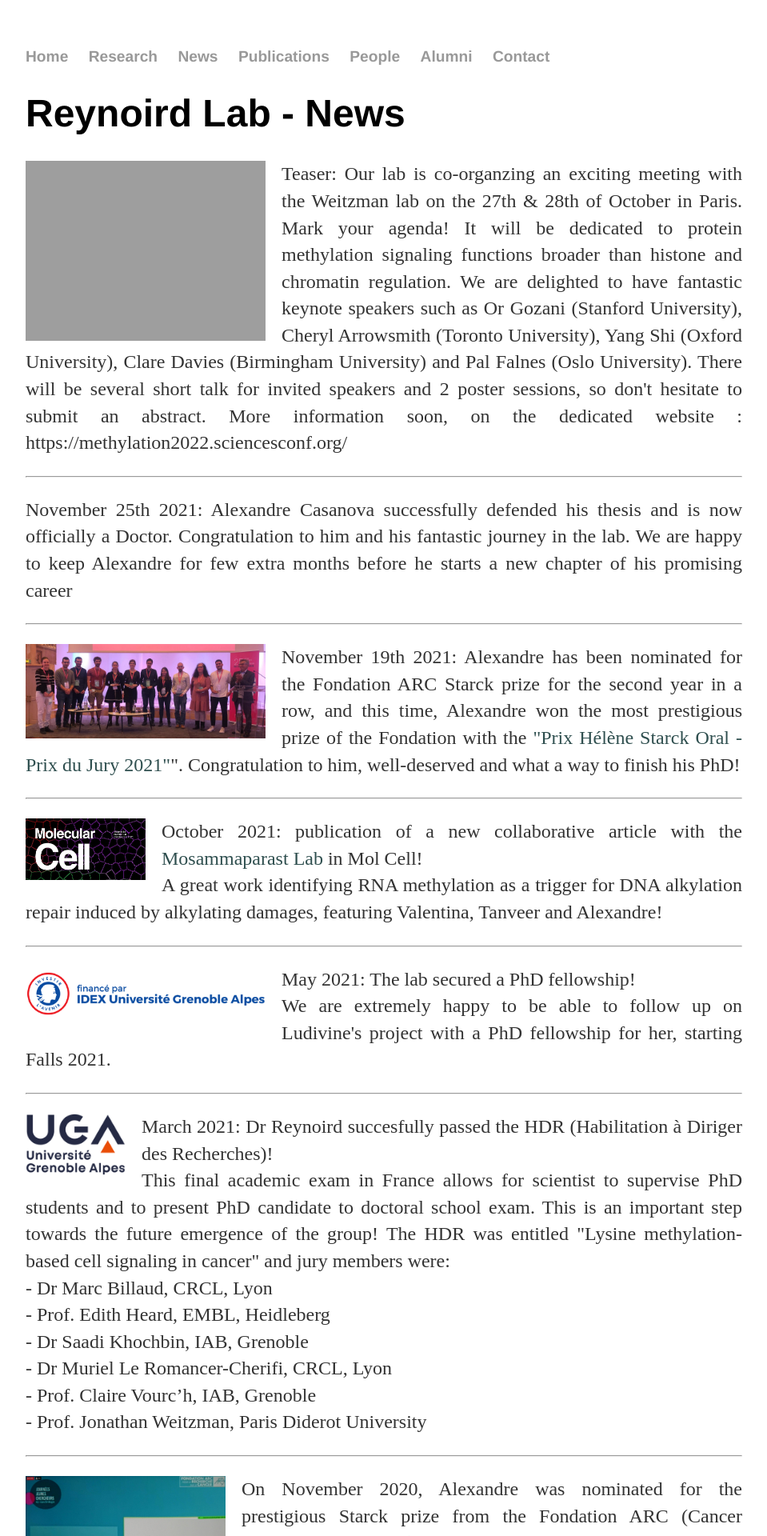
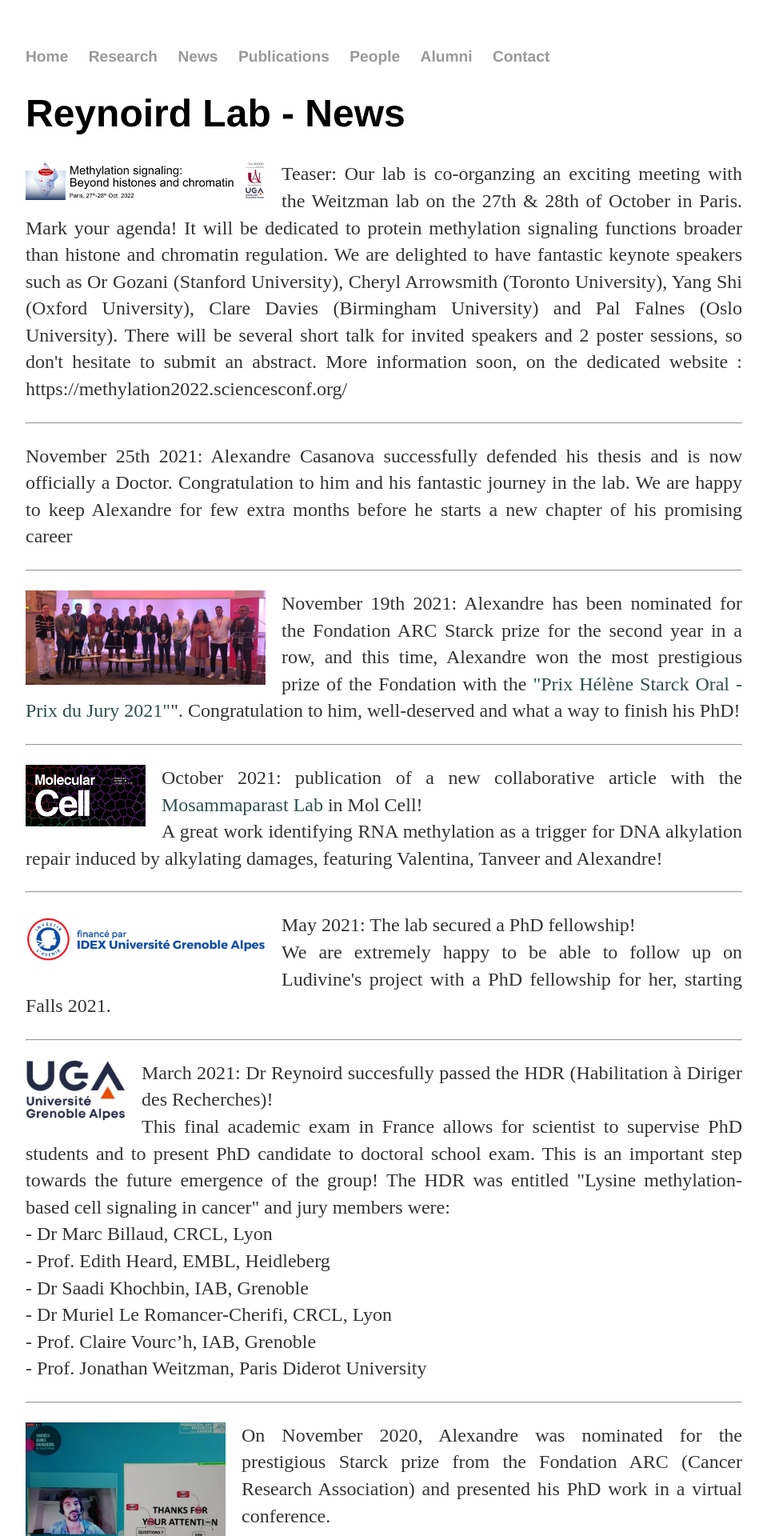
Before and after one commit to Reynoird-Lab/Reynoird-lab.github.io, a Jekyll site: the page built from News/index.html, in a window 1280 px wide. Shown: the top 1920 px of the page at 80% size, without its empty margins (160-1119 px from the left). Built offline with Jekyll 4.4.1, drawn with Linux system fonts in a browser that asks for light colours; Markdown is read by kramdown in place of the engine named in the settings.

Commit message:
Update index.html

```diff
--- a/News/index.html
+++ b/News/index.html
@@ -7,7 +7,7 @@ title: News
 	<h1>Reynoird Lab - {{ page.title }}</h1>
 
 <div class="div-categoryContainer">
-    <img src="https://reynoird-lab.github.io/Images/methylation2022.png" title="Methylation Symposium" width="300" style="margin: 0px 20px 10px 0px;" class="picture-left">
+    <img src="https://reynoird-lab.github.io/Images/bannière.png" title="Methylation Symposium" width="300" style="margin: 0px 20px 10px 0px;" class="picture-left">
   <div class="paragraph-right"><p align="justify"> Teaser: Our lab is co-organzing an exciting meeting with the Weitzman lab on the 27th & 28th of October in Paris. Mark your agenda!
 	    It will be dedicated to  protein methylation signaling functions broader than histone and chromatin regulation. We are delighted to have fantastic keynote speakers such as Or Gozani (Stanford University), Cheryl Arrowsmith (Toronto University), Yang Shi (Oxford University), Clare Davies (Birmingham University) and Pal Falnes (Oslo University).
 	    There will be several short talk for invited speakers and 2 poster sessions, so don't hesitate to submit an abstract.
```
